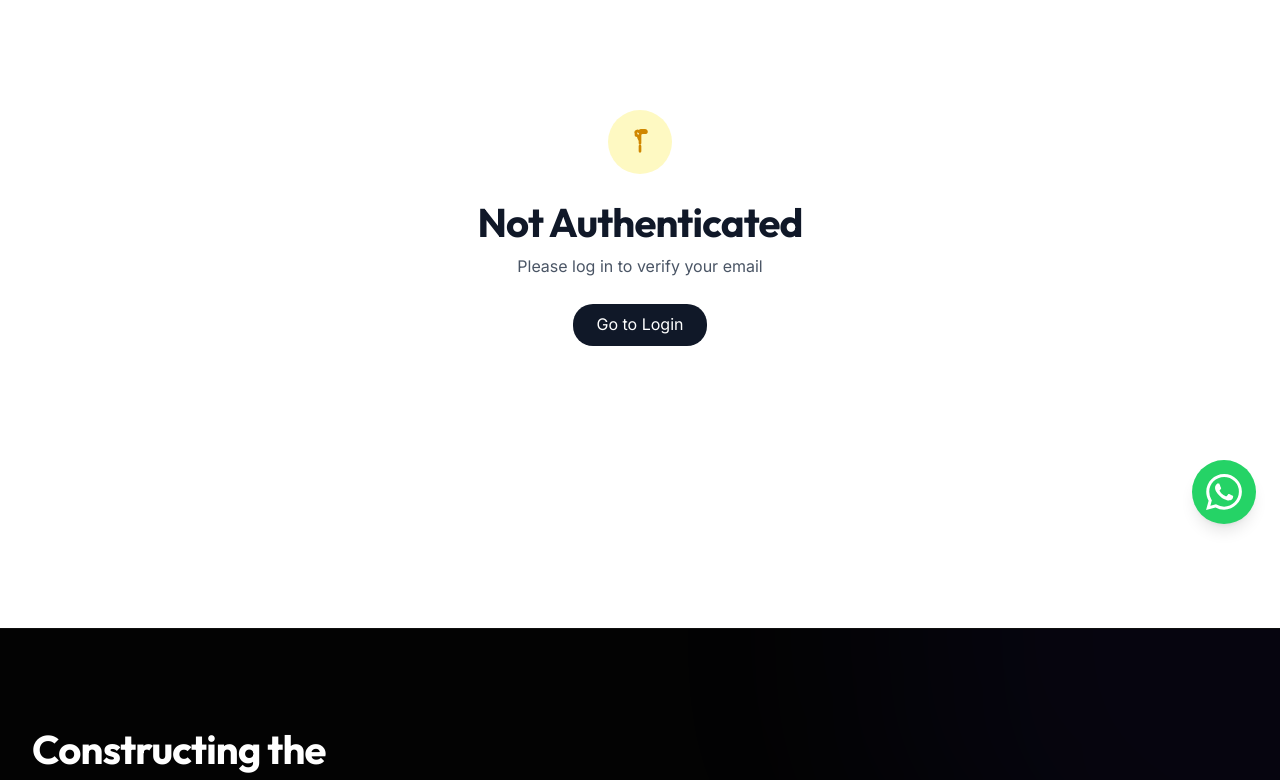
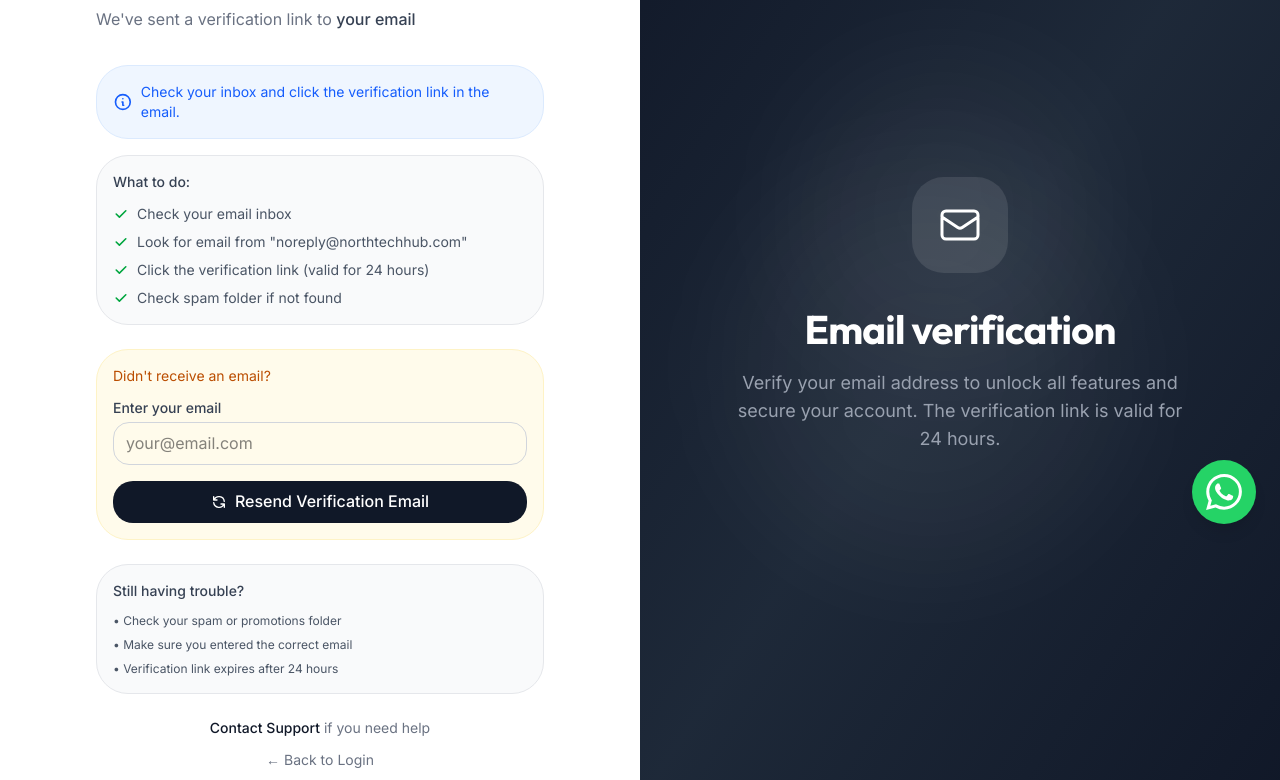
Before and after one commit to Jatinverma9728/sunil-sir-project, a Next.js app in the folder frontend/: page /verify-email in a window 1280 px wide. Shown: the part 252-1032 px from the top of the page. Built offline with nearby package versions, Linux system fonts and the light colour scheme; no server answers.

Commit message:
email verification update

```diff
--- a/frontend/app/(auth)/verify-email/page.tsx
+++ b/frontend/app/(auth)/verify-email/page.tsx
@@ -58,13 +58,20 @@ export default function VerifyEmailPage() {
     }, [resendCooldown]);
 
 
+    const [emailInput, setEmailInput] = useState("");
+
     const handleResend = async () => {
-        if (resendCooldown > 0 || !user || !token) return;
+        const targetEmail = user?.email || emailInput;
+
+        if (resendCooldown > 0 || !targetEmail) {
+            if (!targetEmail) toast.error("Please enter your email address");
+            return;
+        }
 
         setResendLoading(true);
 
         try {
-            const response = await api.post("/verification/resend-verification-email", {});
+            await api.post("/verification/resend-verification-email", { email: targetEmail });
             setResendCooldown(3600); // 1 hour rate limit
             toast.success("Verification email sent! Check your inbox.");
             setVerificationStatus("pending");
@@ -80,26 +87,6 @@ export default function VerifyEmailPage() {
             setResendLoading(false);
         }
     };
-
-    // Redirect if not authenticated
-    if (!user || !token) {
-        return (
-            <div className="min-h-screen bg-white flex items-center justify-center">
-                <div className="text-center">
-                    <div className="w-16 h-16 bg-yellow-100 rounded-full flex items-center justify-center mx-auto mb-6">
-                        <svg className="w-8 h-8 text-yellow-600" fill="none" stroke="currentColor" viewBox="0 0 24 24">
-                            <path strokeLinecap="round" strokeLinejoin="round" strokeWidth={2} d="M12 9v2m0 4v2m0 0v2m0-6v-2m0 0V7a2 2 0 012-2h2.586a1 1 0 00-.707-1.707h-3.172a1 1 0 00-.707.293l-.828.828A1 1 0 009 5.586V7a2 2 0 012 2z" />
-                        </svg>
-                    </div>
-                    <h2 className="text-2xl font-semibold text-gray-900 mb-2">Not Authenticated</h2>
-                    <p className="text-gray-600 mb-6">Please log in to verify your email</p>
-                    <Link href="/login" className="inline-block px-6 py-2 bg-gray-900 text-white rounded-lg hover:bg-gray-800 transition-colors">
-                        Go to Login
-                    </Link>
-                </div>
-            </div>
-        );
-    }
 
     // If already verified
     if (verificationStatus === "verified") {
@@ -140,7 +127,7 @@ export default function VerifyEmailPage() {
                         </h1>
                         <p className="text-gray-500">
                             We've sent a verification link to{" "}
-                            <span className="font-medium text-gray-700">{user?.email}</span>
+                            <span className="font-medium text-gray-700">{user?.email || "your email"}</span>
                         </p>
                     </div>
 
@@ -191,6 +178,21 @@ export default function VerifyEmailPage() {
                     {/* Resend Section */}
                     <div className="p-4 bg-amber-50 border border-amber-100 rounded-2xl mb-6">
                         <p className="text-sm text-amber-700 mb-3">Didn't receive an email?</p>
+
+                        {!user && (
+                            <div className="mb-4">
+                                <label htmlFor="email" className="block text-sm font-medium text-gray-700 mb-1">Enter your email</label>
+                                <input
+                                    type="email"
+                                    id="email"
+                                    value={emailInput}
+                                    onChange={(e) => setEmailInput(e.target.value)}
+                                    className="w-full px-3 py-2 border border-gray-300 rounded-md focus:outline-none focus:ring-2 focus:ring-amber-500"
+                                    placeholder="your@email.com"
+                                />
+                            </div>
+                        )}
+
                         <button
                             onClick={handleResend}
                             disabled={resendLoading || resendCooldown > 0}
@@ -243,8 +245,8 @@ export default function VerifyEmailPage() {
                             </a>
                             {" if you need help"}
                         </p>
-                        <Link href="/dashboard" className="block text-sm text-gray-500 hover:underline">
-                            ← Back to Dashboard
+                        <Link href="/login" className="block text-sm text-gray-500 hover:underline">
+                            ← Back to Login
                         </Link>
                     </div>
                 </div>
--- a/frontend/app/(dashboard)/profile/page.tsx
+++ b/frontend/app/(dashboard)/profile/page.tsx
@@ -281,9 +281,29 @@ export default function ProfilePage() {
                                     <label className="block text-sm text-gray-500 mb-2">Full Name</label>
                                     <input type="text" name="name" value={profile.name} onChange={handleProfileChange} className="w-full px-4 py-3.5 bg-gray-50 border border-gray-100 rounded-xl focus:bg-white focus:border-gray-300 transition-all" />
                                 </div>
-                                <div>
-                                    <label className="block text-sm text-gray-500 mb-2">Email</label>
-                                    <input type="email" value={profile.email} disabled className="w-full px-4 py-3.5 bg-gray-100 border border-gray-100 rounded-xl text-gray-500 cursor-not-allowed" />
+                                <div className="relative">
+                                    <div className="flex justify-between items-center mb-2">
+                                        <label className="block text-sm text-gray-500">Email</label>
+                                        {user && !user.isEmailVerified ? (
+                                            <span className="inline-flex items-center gap-1 text-[10px] font-bold tracking-wider uppercase text-red-500">
+                                                <svg className="w-3 h-3" fill="none" stroke="currentColor" viewBox="0 0 24 24"><path strokeLinecap="round" strokeLinejoin="round" strokeWidth={2} d="M12 9v2m0 4v2m0 0v2m0-6v-2m0 0V7a2 2 0 012-2h2.586a1 1 0 00-.707-1.707h-3.172a1 1 0 00-.707.293l-.828.828A1 1 0 009 5.586V7a2 2 0 012 2z" /></svg>
+                                                Unverified
+                                            </span>
+                                        ) : (
+                                            <span className="inline-flex items-center gap-1 text-[10px] font-bold tracking-wider uppercase text-green-500">
+                                                <svg className="w-3 h-3" fill="none" stroke="currentColor" viewBox="0 0 24 24"><path strokeLinecap="round" strokeLinejoin="round" strokeWidth={2} d="M5 13l4 4L19 7" /></svg>
+                                                Verified
+                                            </span>
+                                        )}
+                                    </div>
+                                    <input type="email" value={profile.email} disabled className={`w-full px-4 py-3.5 bg-gray-100 border ${user && !user.isEmailVerified ? 'border-red-200' : 'border-gray-100'} rounded-xl text-gray-500 cursor-not-allowed`} />
+                                    {user && !user.isEmailVerified && (
+                                        <div className="absolute right-3 top-[42px]">
+                                            <Link href="/verify-email" className="px-3 py-1.5 bg-gray-900 text-white text-xs font-medium rounded-lg hover:bg-gray-800 transition-colors shadow-sm">
+                                                Verify Now
+                                            </Link>
+                                        </div>
+                                    )}
                                 </div>
                                 <div>
                                     <label className="block text-sm text-gray-500 mb-2">Phone</label>
--- a/frontend/lib/api/client.ts
+++ b/frontend/lib/api/client.ts
@@ -161,10 +161,13 @@ export class ApiClient {
 
         // Handle specific status codes
         if (response.status === 401) {
-            // Unauthorized - clear token and redirect to login
-            this.removeAuthToken();
-            if (typeof window !== 'undefined' && !window.location.pathname.includes('/login')) {
-                window.location.href = `/login?redirect=${encodeURIComponent(window.location.pathname)}`;
+            // Prevent logout loop on verification status check
+            if (!response.url.includes('/verification/status')) {
+                // Unauthorized - clear token and redirect to login
+                this.removeAuthToken();
+                if (typeof window !== 'undefined' && !window.location.pathname.includes('/login')) {
+                    window.location.href = `/login?redirect=${encodeURIComponent(window.location.pathname)}`;
+                }
             }
             throw new ApiError('Authentication required', 401, errorData);
         }
```
Also changed, not shown: 2 other files (tests, documents, lock files or other folders).
